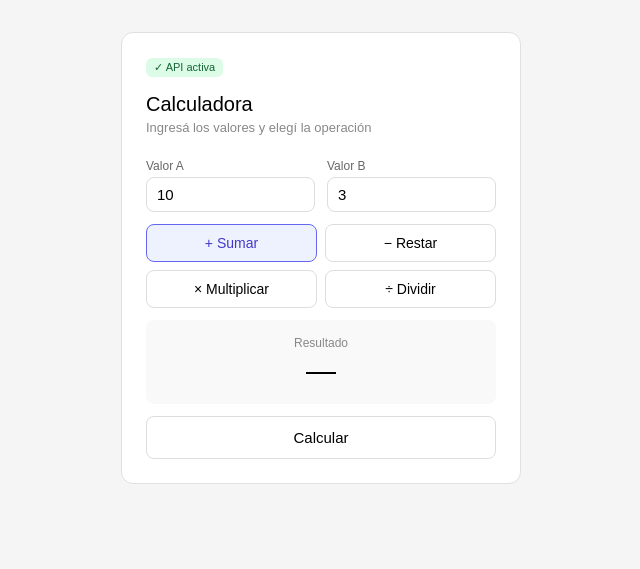
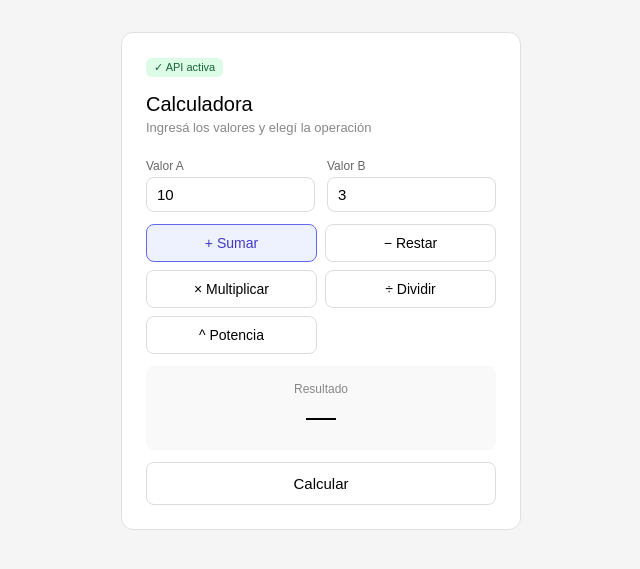
Before and after one commit to irinazibelman/tp-integracion-continua, a Flask app: page / in a window 1280 px wide. Shown: the top 569 px of the page, without its empty margins (319-959 px from the left). Run offline with Flask 3, Linux system fonts and the light colour scheme.

Commit message:
feat: agrego función potencia con test e interfaz

```diff
--- a/src/app.py
+++ b/src/app.py
@@ -1,7 +1,7 @@
 from flask import Flask, jsonify, request, render_template
 import sys, os
 sys.path.insert(0, os.path.dirname(__file__))
-from calculadora import sumar, restar, multiplicar, dividir
+from calculadora import sumar, restar, multiplicar, dividir, potencia
 
 app = Flask(__name__, template_folder='templates')
 
@@ -37,5 +37,11 @@ def route_dividir():
     except ValueError as e:
         return jsonify({"error": str(e)}), 400
 
+@app.route('/potencia')
+def route_potencia():
+    a = float(request.args.get('a', 0))
+    b = float(request.args.get('b', 0))
+    return jsonify({"operacion": "potencia", "base": a, "exponente": b, "resultado": potencia(a, b)})
+
 if __name__ == '__main__':
     app.run(debug=True)
--- a/src/calculadora.py
+++ b/src/calculadora.py
@@ -11,3 +11,6 @@ def dividir(a, b):
     if b == 0:
         raise ValueError("No se puede dividir por cero")
     return a / b
+
+def potencia(base, exp):
+    return base ** exp
--- a/src/templates/index.html
+++ b/src/templates/index.html
@@ -39,6 +39,7 @@
       <button class="op-btn" data-op="restar">− Restar</button>
       <button class="op-btn" data-op="multiplicar">× Multiplicar</button>
       <button class="op-btn" data-op="dividir">÷ Dividir</button>
+      <button class="op-btn" data-op="potencia">^ Potencia</button>
     </div>
     <div class="result-box">
       <div class="result-label" id="result-label">Resultado</div>
```
Also changed, not shown: tests/test_calculadora.py (+6 -1 lines), .github/workflows/ci.yml.
